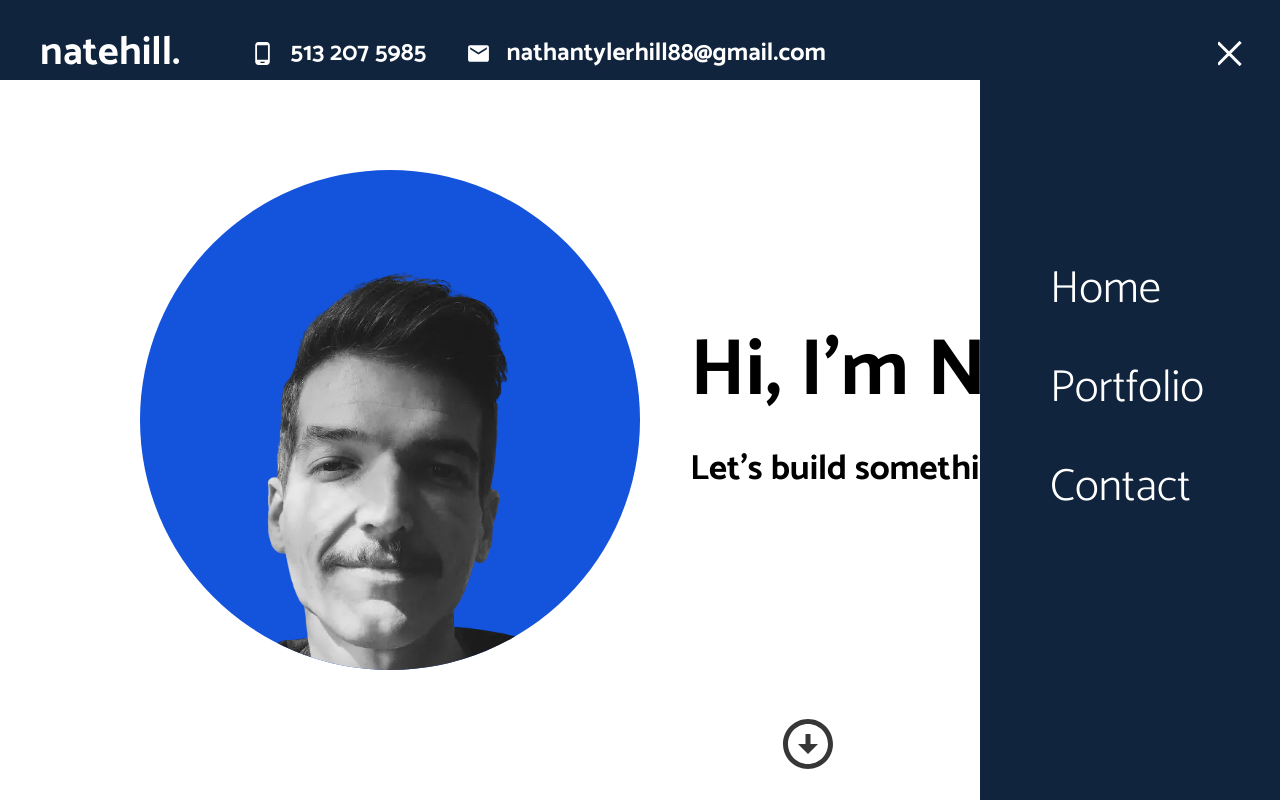
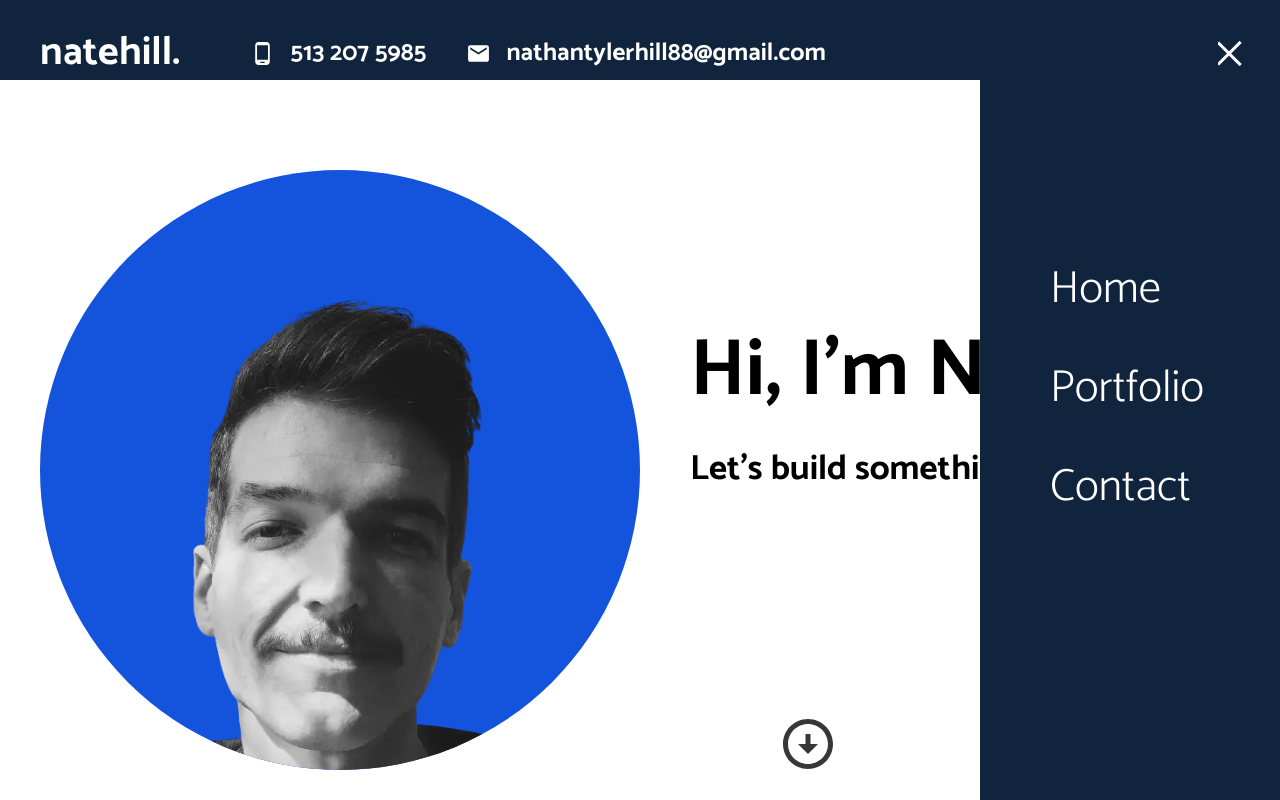
Before and after one commit to estin8/reactportfolio, a React (Create React App) app: page / in a window 1280 px wide. Built offline with nearby package versions, Linux system fonts and the light colour scheme.

Commit message:
fixed height on intro | replaced contact img with MUI Image

```diff
--- a/src/components/contact/Contact.jsx
+++ b/src/components/contact/Contact.jsx
@@ -1,8 +1,14 @@
 import './contact.scss';
 import { useState } from 'react';
 import { send } from 'emailjs-com';
+import Image from 'material-ui-image';
 
 function Contact() {
+  const imgStyle = {
+    width: '1900px',
+    height: '100%',
+  };
+
   const [toSend, setToSend] = useState({
     message: '',
     reply_to: '',
@@ -29,10 +35,9 @@ function Contact() {
   return (
     <div className="contact" id="contact">
       <div className="left">
-        <img
+        <Image
           src="assets/skyline.webp"
-          height="1280px"
-          width="1280px"
+          imageStyle={imgStyle}
           alt="cincy skyline"
         />
       </div>
--- a/src/components/contact/contact.scss
+++ b/src/components/contact/contact.scss
@@ -9,13 +9,17 @@
     .left {
         flex: 1;
         overflow: hidden;
+        width: 100%;
+        height: 100%;
+
 
         img {
             height: 100%;
             margin: 0px -250px;
 
             @include mobile {
-                margin: 0px -500px;
+                margin: -300px;
+                transform: translate(300px)
             }
 
         }
@@ -43,7 +47,7 @@
 
             input[type=text]:focus {
                 background-color: rgb(222, 231, 252);
-              }
+            }
 
             input {
                 width: 300px;
--- a/src/components/intro/intro.scss
+++ b/src/components/intro/intro.scss
@@ -14,8 +14,8 @@
         overflow: hidden;
 
         .imgContainer {
-            width: 500px;
-            height: 500px;
+            width: 600px;
+            height: 600px;
             margin-top: 100px;
             background-color: rgb(20, 83, 220);
             border-radius: 50%;
@@ -33,7 +33,7 @@
 
             img {
                 width: 80%;
-                transform: translate(0px, 53px) scale(.8);
+                transform: translate(0px, 70px) scale(.8);
                 filter: grayscale(100%);
 
                 &:hover {
```
